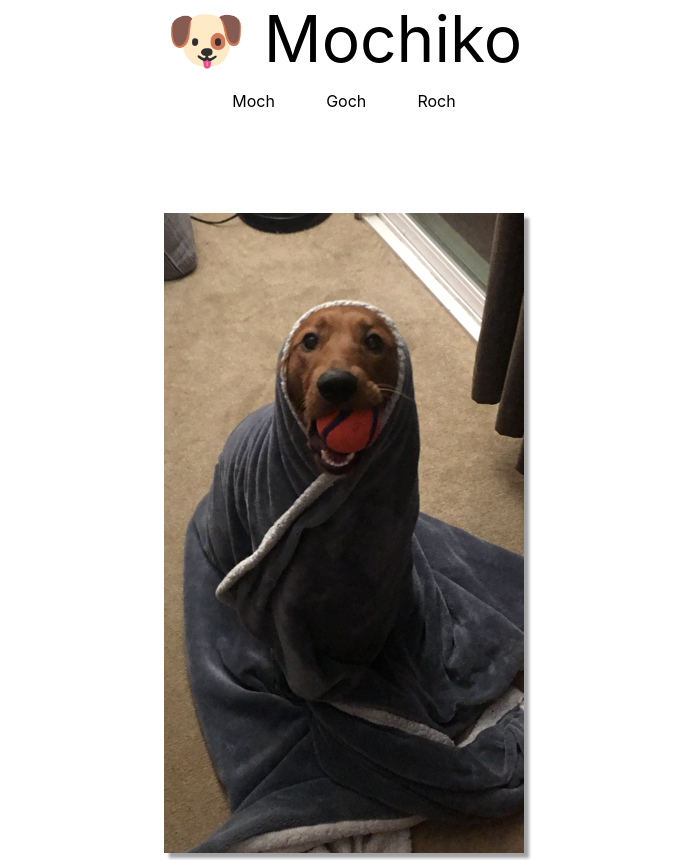
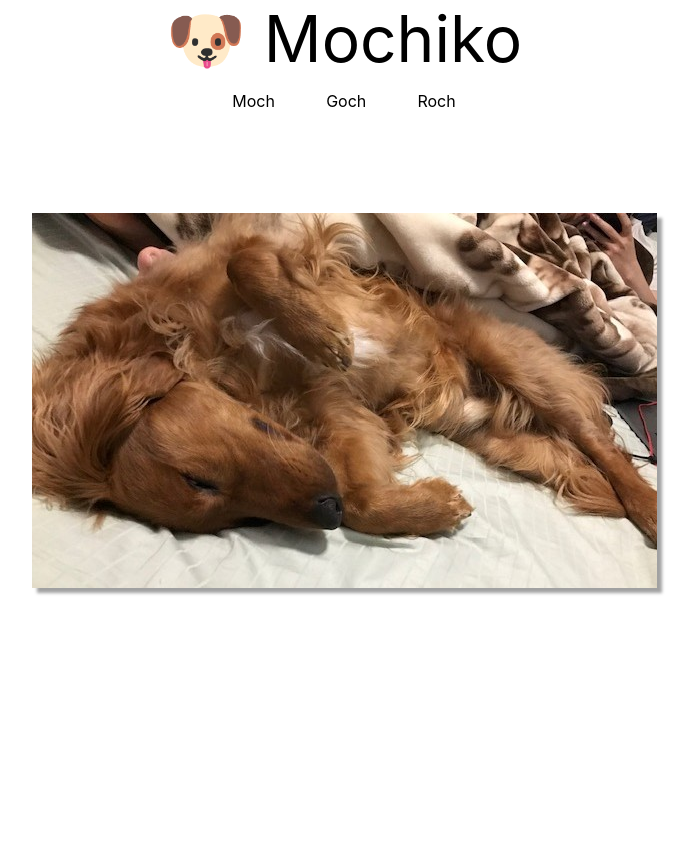
Before and after one commit to jinwoov/mochiko, a Next.js app: page /rochi in a window 1280 px wide. Shown: the top 860 px of the page, without its empty margins (296-991 px from the left). Built offline with nearby package versions, Linux system fonts and the light colour scheme.

Commit message:
FINAL v5

```diff
--- a/pages/rochi/index.js
+++ b/pages/rochi/index.js
@@ -3,7 +3,8 @@ import Header from '../../components/header/header.component'
 import Footer from "../../components/footer/footer.component";
 
 function Mochi() {
-    let changePic = false; // Boolean that will wage, which pic will be showing to the public
+    // Boolean that will wage, which pic will be showing to the public
+    let changePic = true; //TODO: change this if you want different doggo
 
     return (
             <>
@@ -11,12 +12,12 @@ function Mochi() {
                 <div className={styles.maindiv}>
                     { changePic ? ( <img
                         className={styles.img}
-                        src="/assets/rochi2.jpg" // More rascal pic
+                        src="/assets/rochi2.jpg" // pic 2
                         alt="mochi's picture"
                     /> ) : (
                 <img
                         className={styles.img}
-                        src="/assets/rochi1.png" // Less rascal pic
+                        src="/assets/rochi1.png" // pic 1
                         alt="mochi's picture"
                     /> )}
                 </div>
```
Also changed, not shown: public/assets/rochi2.jpg.
